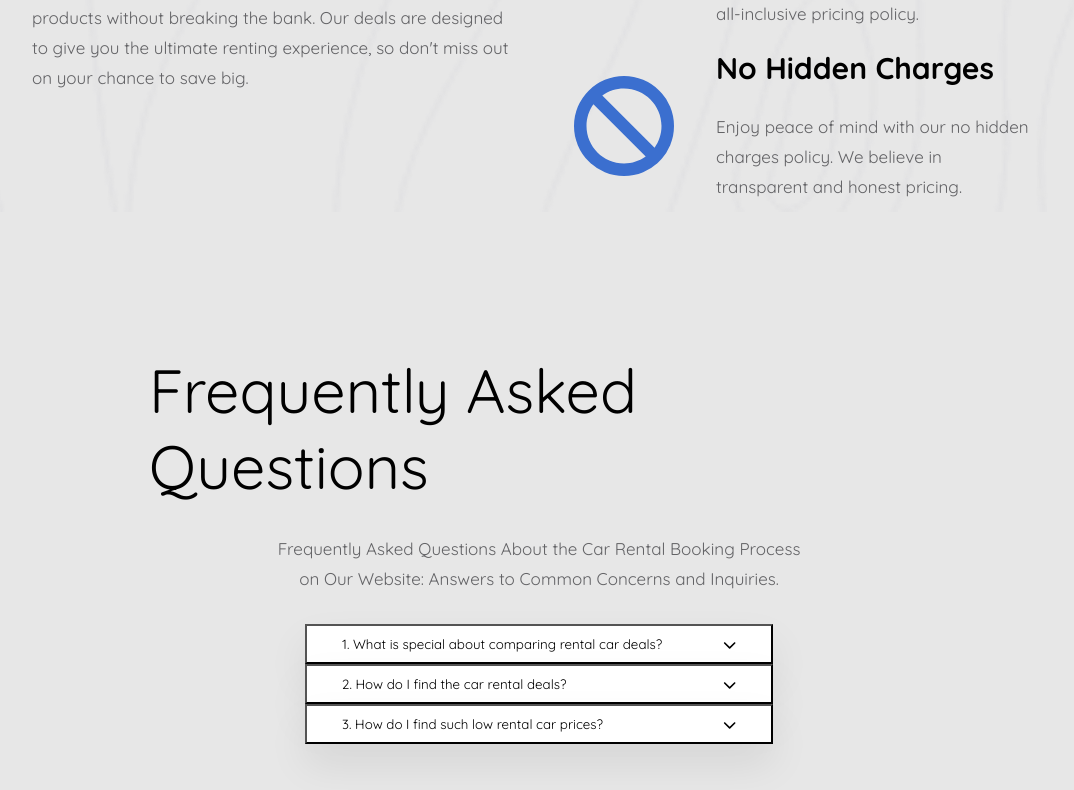
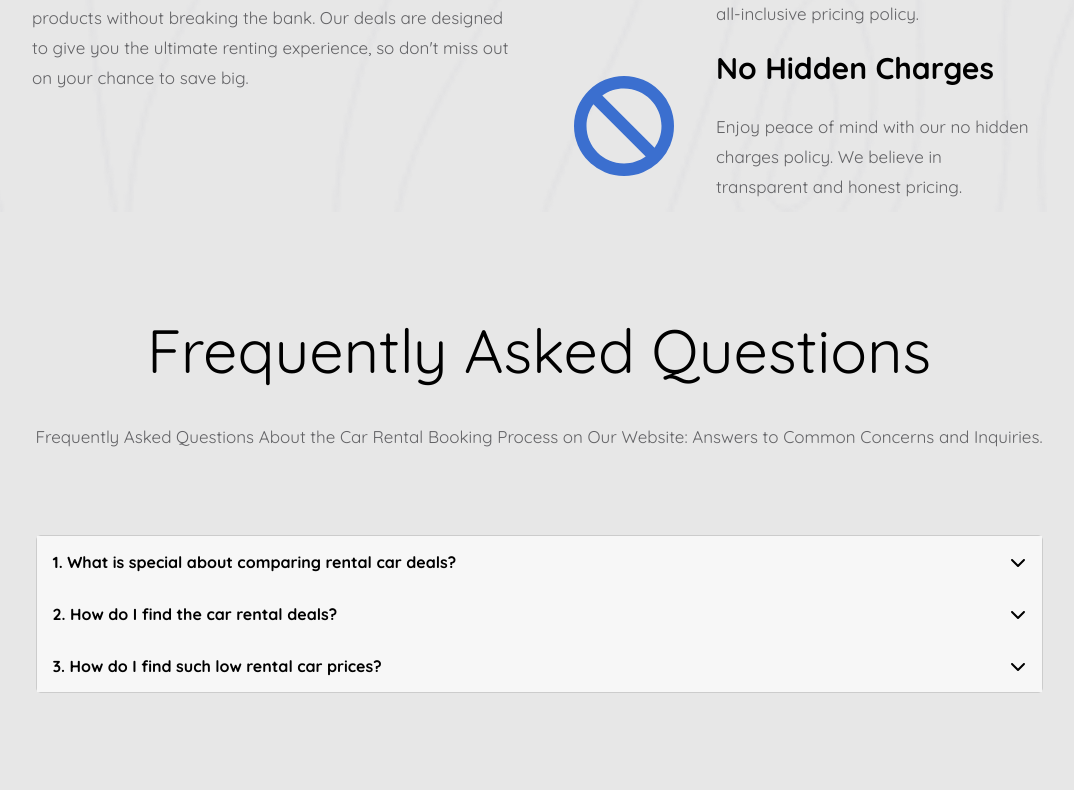
Before and after one commit to aldask/car-rental, a React (Create React App) app: page / in a window 1280 px wide. Shown: the part 2885-3675 px from the top of the page, without its empty margins (101-1175 px from the left). After the commit the page ends 3610 px from the top, so only its background shows below. Built offline with nearby package versions, Linux system fonts and the light colour scheme.

Commit message:
Added dropdown animation. Need to improve. Check widths

```diff
--- a/src/App.css
+++ b/src/App.css
@@ -422,7 +422,6 @@ input[type="radio"]:checked {
   margin-bottom: 50px;
 }
 
-
 /* Fleet section */
 
 .fleet {
@@ -603,105 +602,74 @@ button.pressedCar {
   flex: 1;
 }
 
-/* Reviews */
+/* FAQ */
 
-.reviewsBox {
+.faq {
   display: flex;
   flex-direction: column;
-  justify-content: space-between;
+  justify-content: center;
   align-items: center;
-  margin: 140px 250px;
-  margin-bottom: 150px;
-}
-.reviewsTitle {
-  text-align: center;
+  margin-top: 100px;
   width: 100%;
-  margin-bottom: 50px;
-}
-.reviewsTitle  {
-  text-align: center;
-  width: 75%;
-}
-.reviewsBoxes {
-  display: flex;
-  gap: 3rem;
-  justify-content: center;
-  padding: 3rem;
-  width: 90%;
-}
-.userBox {
-  display: flex;
-  flex-direction: column;
-  background-color: rgb(255, 255, 255);
-  box-shadow: 0 20px 40px 0 rgba(0,0,0,.08);
-  padding: 40px;
-}
-.userBox p {
-  font-size: 22px;
-  font-weight: 500;
-  text-align: left;
-  margin-bottom: 10px;
-}
-.reviewerCredentials {
-  display: flex;
-  flex-direction: row;
-  align-items: center;
-  justify-content: space-between;
-}
-
-/* FAQ */
-
-.faqContainer {
-  display: flex;
-  flex-direction: column;
-  align-items: center;
-  margin: 140px 250px;
-  margin-bottom: 150px;
-}
-.faqTitle p {
-  width: 70%;
-  text-align: center;
 }
 .faqTitle {
   display: flex;
   flex-direction: column;
   align-items: center;
-  margin-bottom: 30px;
+  text-align: center;
+  margin-bottom: 50px;
+}
+.faqTitle h1 {
+  margin-bottom: 2.1rem;
+}
+.faqTitle p {
+  margin-bottom: 2.1rem;
 }
 .questionBox {
   display: flex;
   flex-direction: column;
-  width: 60%;
-  text-align: center;
+  justify-content: center;
+  border: 1px solid #ccc;
+  border-radius: 5px;
+  margin-bottom: 2rem;
 }
-.question {
-  display: flex;
-  flex-direction: row;
-  justify-content: space-between;
+.questionBox button {
+  width: 100%;
+  text-align: left;
+  padding: 1rem;
+  border: none;
+  background-color: #f7f7f7;
+  font-size: 1rem;
+  font-weight: 700;
   cursor: pointer;
-  align-items: center;
-  width: 100%;
-  background-color: white;
-  padding: 10px 35px;
-  box-shadow: 0 20px 40px 0 rgba(0,0,0,.08);
+  position: relative;
 }
-.question p {
-  color: black;
-  font-weight: 500;
+.questionBox button .arrow {
+  position: absolute;
+  right: 1rem;
+  top: 50%;
+  transform: translateY(-50%);
+  transition: transform 0.3s ease-in-out;
+}
+.questionBox button:focus .arrow,
+.questionBox button:hover .arrow {
+  transform: translateY(-50%) rotate(-180deg);
 }
 .answer {
-  cursor: none;
-  text-align: left;
-  background-color: white;
-  padding: 10px 35px;
-  display: flex;
-  box-shadow: 0 20px 40px 0 rgba(0,0,0,.08);
-  position: relative;
-  top: -100px;
-  transition: top 0.5s ease-in-out;
+  padding: 1rem;
+  background-color: #f7f7f7;
+  border-top: 1px solid #ccc;
+  animation: fadeIn 500ms ease-in-out;
 }
-.show {
-  top: 0;
+@keyframes fadeIn {
+  0% {
+    opacity: 0;
+    transform: translateY(-10px);
+  }
+  100% {
+    opacity: 1;
+    transform: translateY(0);
+  }
 }
 
 /* Download */
--- a/src/components/Faq.tsx
+++ b/src/components/Faq.tsx
@@ -1,13 +1,13 @@
 import { FontAwesomeIcon } from "@fortawesome/react-fontawesome";
 import { faChevronDown } from "@fortawesome/free-solid-svg-icons";
-import { useEffect, useState } from "react";
+import { useState } from "react";
 
 interface Question {
   asking: string;
   answer: string;
 }
 
-export const questions: Question[] = [
+const questions: Question[] = [
   {
     asking: "1. What is special about comparing rental car deals?",
     answer: "Comparing rental car deals is important as it helps find the best deal that fits your budget and requirements, ensuring you get the most value for your money. By comparing various options, you can find deals that offer lower prices, additional services, or better car models. You can find car rental deals by researching online and comparing prices from different rental companies.",
@@ -24,20 +24,19 @@ export const questions: Question[] = [
 
 function Faq() {
   const [selectedQuestion, setSelectedQuestion] = useState("");
-    const [showAnswer, setShowAnswer] = useState(false);
 
   const handleQuestion = (e: React.MouseEvent<HTMLButtonElement, MouseEvent>) => {
-        setShowAnswer(false);
     const selectedQuestion = questions.find((q) => q.asking === e.currentTarget.value);
     if (selectedQuestion) {
       setSelectedQuestion(selectedQuestion.answer);
-            setShowAnswer(true);
+    } else {
+      setSelectedQuestion("");
     }
   };
 
   return (
-      <>
-        <section className="faqContainer">
+    <section className="faq">
+      <div className="container">
         <div className="faqTitle">
           <h1>Frequently Asked Questions</h1>
           <p>
@@ -54,18 +53,19 @@ function Faq() {
                 className="question"
               >
                 {q.asking}
-                  <FontAwesomeIcon icon={faChevronDown} className="arrow" />
+                <FontAwesomeIcon
+                  icon={faChevronDown}
+                  className="arrow"
+                />
               </button>
               {selectedQuestion === q.answer && (
-                  <p className={`answer ${showAnswer ? "show" : ""}`}>
-                  {selectedQuestion}
-                </p>
+                <p className="answer">{selectedQuestion}</p>
               )}
             </div>
           ))}
         </div>
+      </div>
     </section>
-      </>
   );
 }
 
```
Lines whose indentation alone changed are shown as unchanged.
